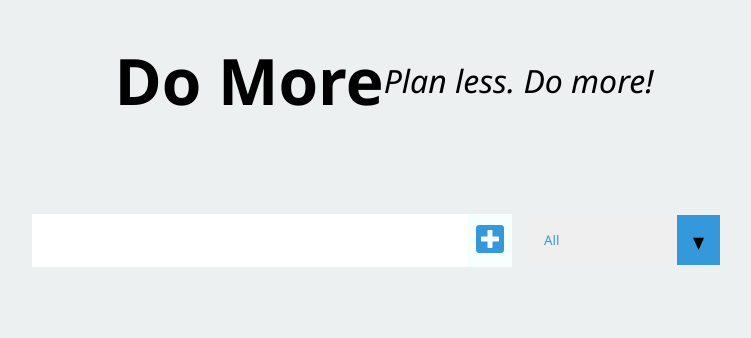
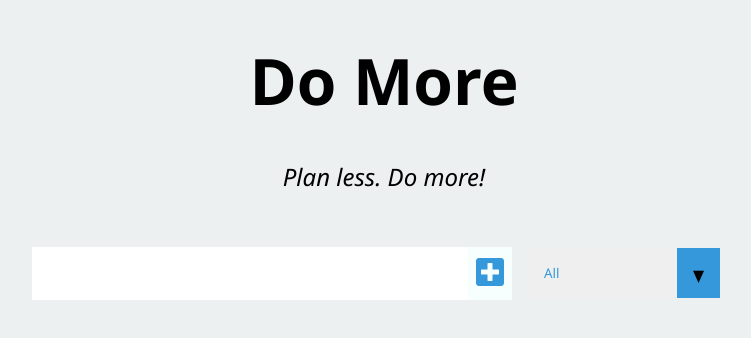
Before and after one commit to KimuraDanaka119/do-more, a React (Create React App) app: page / in a window 1280 px wide. Shown: the top 338 px of the page, without its empty margins (256-1007 px from the left). Built offline with nearby package versions, Linux system fonts and the light colour scheme.

Commit message:
Add Slogan

```diff
--- a/src/App.css
+++ b/src/App.css
@@ -15,8 +15,15 @@ header {
   font-size: 2rem;
 }
 
+p {
+  display: flex;
+  justify-content: center;
+  align-items: center;
+  font-size: 1.5rem;
+}
+
 header,
-form, p {
+form {
   min-height: 20vh;
   display: flex;
   justify-content: center;
--- a/src/App.js
+++ b/src/App.js
@@ -51,9 +51,9 @@ function App() {
   return (
     <div className="App">
       <header>
-        <h1>Do More</h1> <br />
+        <h1>Do More</h1>
+      </header>
         <p><em>Plan less. Do more!</em></p>
-      </header>
       <Form
         inputText={inputText}
         todos={todos}
```
